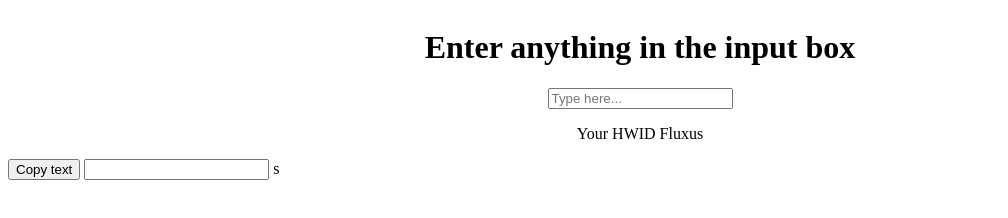
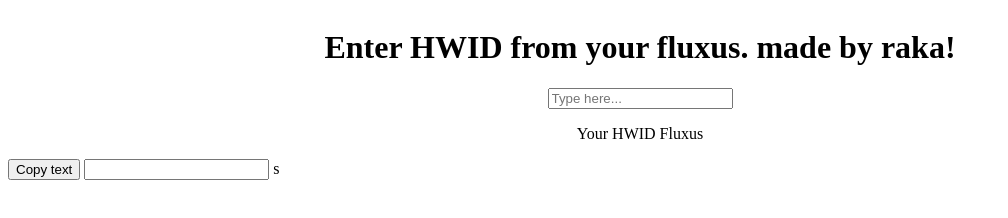
Before and after one commit to rakaxlfux/bypass, a plain HTML site: page index.html in a window 1280 px wide. Shown: the whole page, without its empty margins (0-1008 px from the left). Drawn offline with Linux system fonts and the light colour scheme.

Commit message:
Update index.html

```diff
--- a/index.html
+++ b/index.html
@@ -4,7 +4,7 @@
 </head>
 <body>
     <div class="container">
-        <h1>Enter anything in the input box</h1>
+        <h1>Enter HWID from your fluxus. made by raka!</h1>
         <input id="input-box" type="text" placeholder="Type here...">
         <p id="hwid-text">Your HWID Fluxus</p>
         <div id="api-response"></div> <!-- This is the new element -->
```
